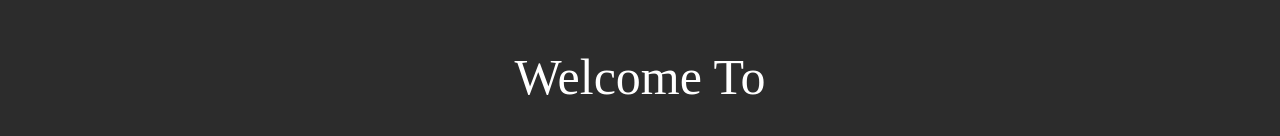
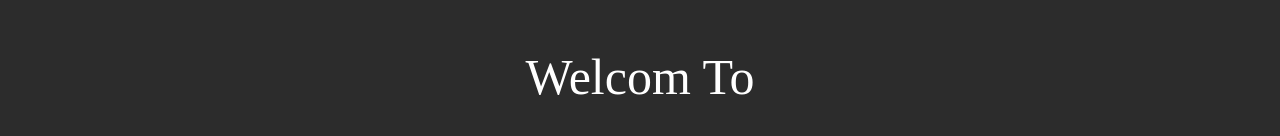
Before and after one commit to akashBhatiya/saamarpan, a website: page public/index.html in a window 1280 px wide. Shown: the top 136 px of the page. Drawn offline with Linux system fonts and the light colour scheme.

Commit message:
Update index.html

```diff
--- a/public/index.html
+++ b/public/index.html
@@ -13,7 +13,7 @@
 
         <section class="header">
             <div class="welcome-txt">
-                <p>Welcome To</p>
+                <p>Welcom To</p>
             </div>
             <div>
                 <img src="./assets/logo.png" alt="">
```
